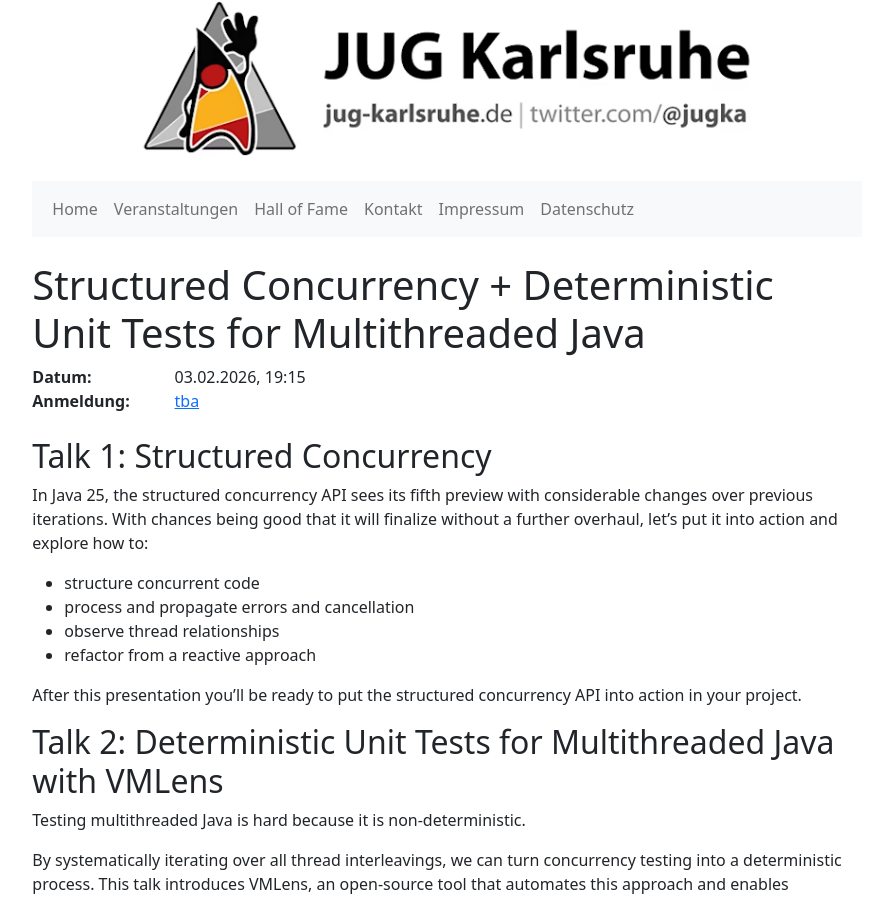
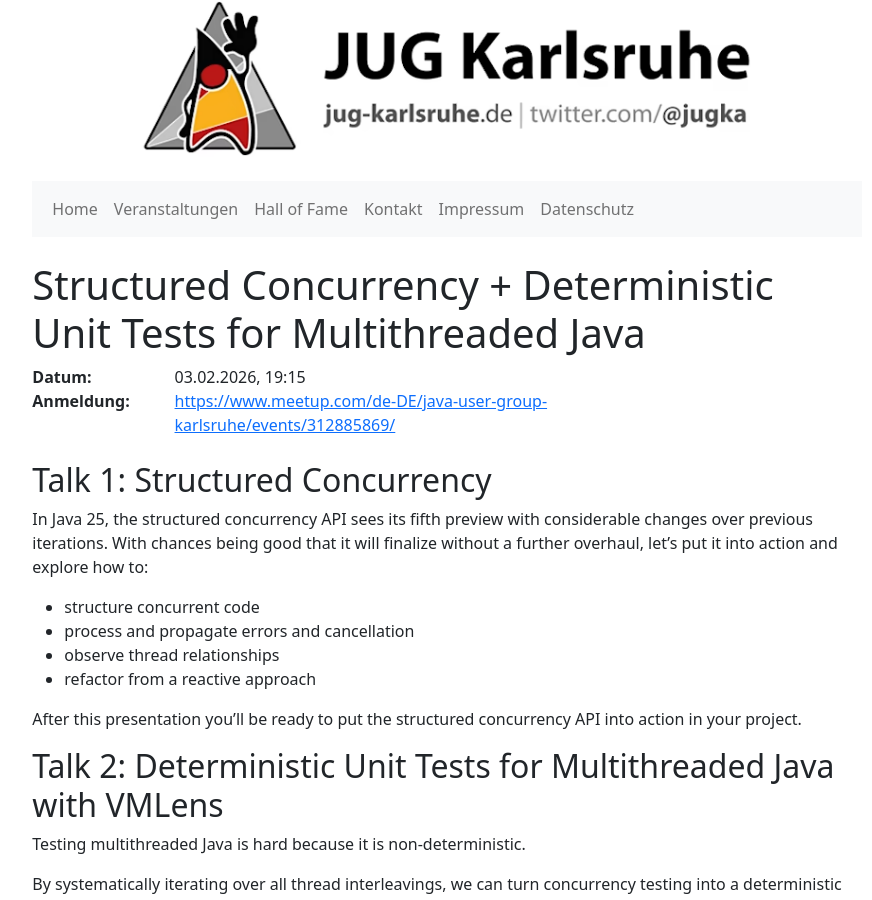
Before and after one commit to jugka/jugka-site, a Jekyll site: the page built from _posts/events/2026-02-03-from-structured-concurrency-to-deterministic-testing.md, in a window 1280 px wide and 900 px high. Shown: the whole window, without its empty margins (193-1065 px from the left). Built offline with Jekyll 4.4.1, drawn with Linux system fonts in a browser that asks for light colours.

Commit message:
Add registration link

```diff
--- a/_posts/events/2026-02-03-from-structured-concurrency-to-deterministic-testing.md
+++ b/_posts/events/2026-02-03-from-structured-concurrency-to-deterministic-testing.md
@@ -2,7 +2,7 @@
 layout: event
 title:  "Structured Concurrency + Deterministic Unit Tests for Multithreaded Java"
 date:   2026-02-03 19:15:00 +0100
-registration: tba
+registration: https://www.meetup.com/de-DE/java-user-group-karlsruhe/events/312885869/
 tags: events
 speakers:
   - nparlog
```
